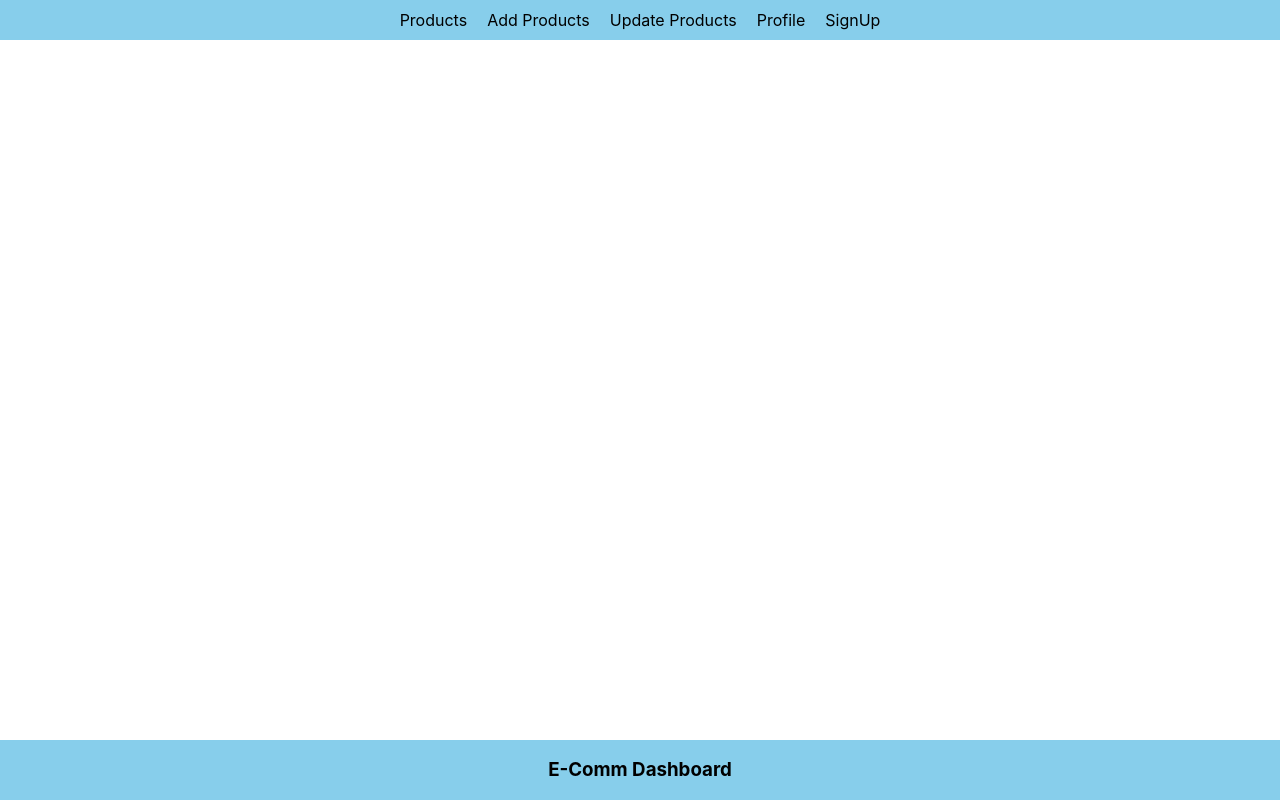
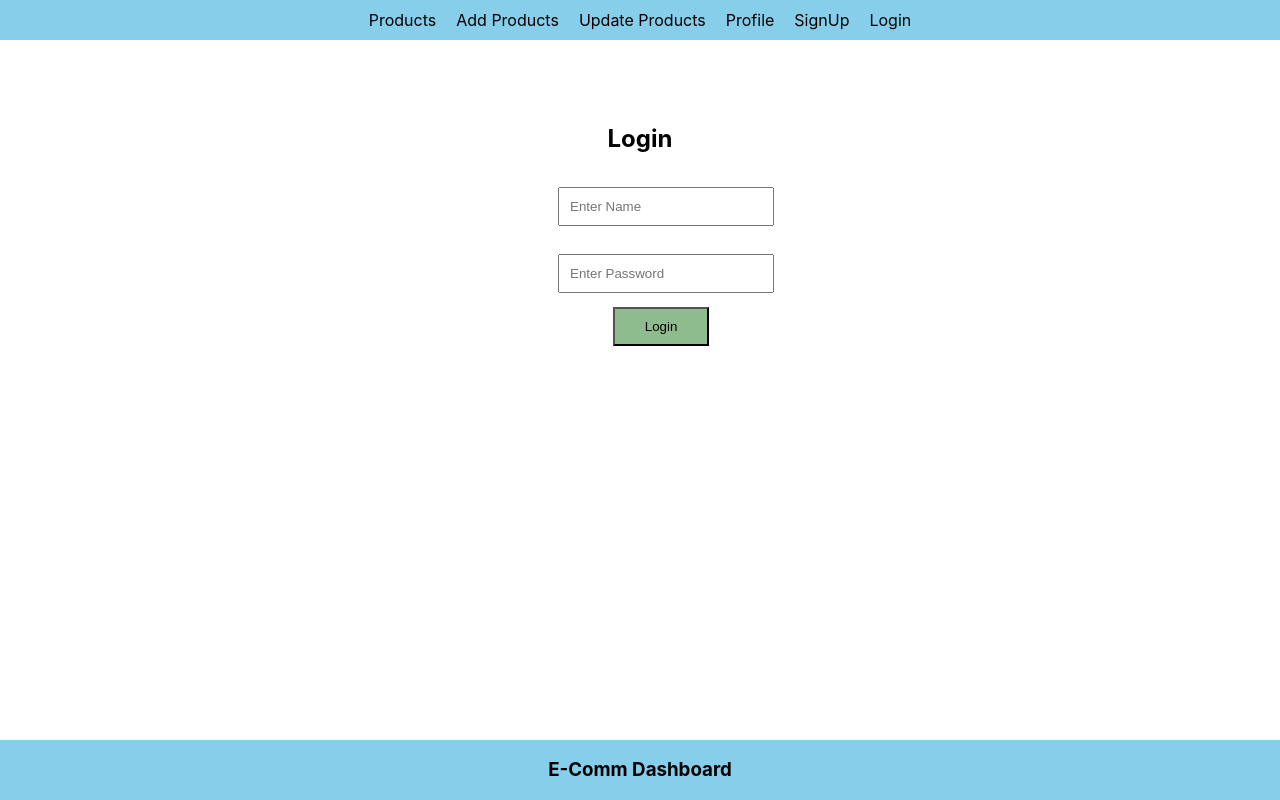
Before and after one commit to beingbhavna/react-nodejs-app, a React (Create React App) app: page /login in a window 1280 px wide. Built offline with nearby package versions, Linux system fonts and the light colour scheme.

Commit message:
create login component

```diff
--- a/src/App.css
+++ b/src/App.css
@@ -73,6 +73,12 @@
   display: inline-grid;
 }
 
+.login {
+  display: inline-grid;
+  width: 15%;
+  margin-top: 5%;
+}
+
 .button {
   padding: 10px;
   width: 50%;
--- a/src/App.js
+++ b/src/App.js
@@ -1,4 +1,3 @@
-import logo from './logo.svg';
 import './App.css';
 import Nav from './components/navbar'
 import Footer from './components/footer';
@@ -6,6 +5,7 @@ import { BrowserRouter } from 'react-router-dom';
 import { Routes, Route } from 'react-router-dom';
 import SignUp from './components/signup';
 import PrivateComponent  from './components/private-component'
+import Login from './components/login'
 function App() {
   return (
     <div className="App">
@@ -20,8 +20,10 @@ function App() {
             <Route path="/update" element={<h1>Update Product</h1>} ></Route>
             <Route path="/logout" element={<h1>Logout</h1>} ></Route>
             <Route path="/profile" element={<h1>Profile</h1>} ></Route>
+
           </Route>
             <Route path="/signup" element={<SignUp />} ></Route>
+            <Route path="/login" element={<Login/>} ></Route>
         </Routes>
         {/* <header className="App-header">
         <img src={logo} className="App-logo" alt="logo" />
--- /dev/null
+++ b/src/components/login.js
@@ -0,0 +1,18 @@
+import React, { useState } from 'react';
+
+const Login = () => {
+    const [name, setName] = useState('');
+    const [password, setPassword] = useState('');
+    const loginClick = () => {
+        console.log(name, password)
+    }
+    return (
+        <div className='login'><h2>Login</h2>
+            <input type="text" className='inputBox' onChange={(e) => setName(e.target.value)} value={name} placeholder='Enter Name' />
+            <input type="password" className='inputBox' onChange={(e) => setPassword(e.target.value)} value={password} placeholder='Enter Password' />
+            <button type='button' className='button' onClick={loginClick}>Login</button>
+        </div>
+    )
+}
+
+export default Login;
--- a/src/components/navbar.js
+++ b/src/components/navbar.js
@@ -17,6 +17,7 @@ const Nav = () => {
                 <li><Link to="/update">Update Products</Link></li>
                 <li><Link to="/profile">Profile</Link></li>
                 <li>{auth ? <Link to="/signup" onClick={logOut}>Logout</Link> : <Link to="/signup">SignUp</Link>}</li>
+                <li><Link to="/login">Login</Link></li>
             </ul>
         </div>
     )
```
